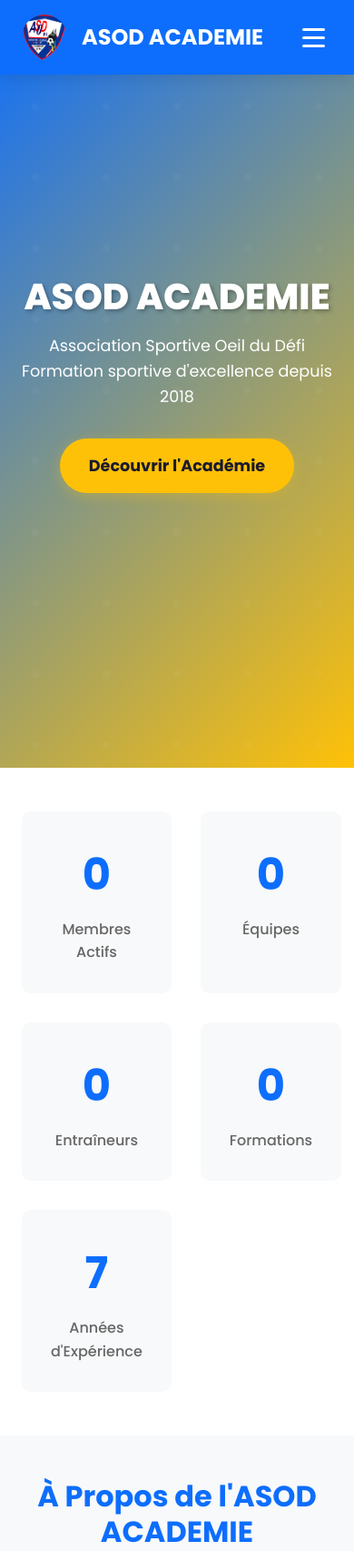
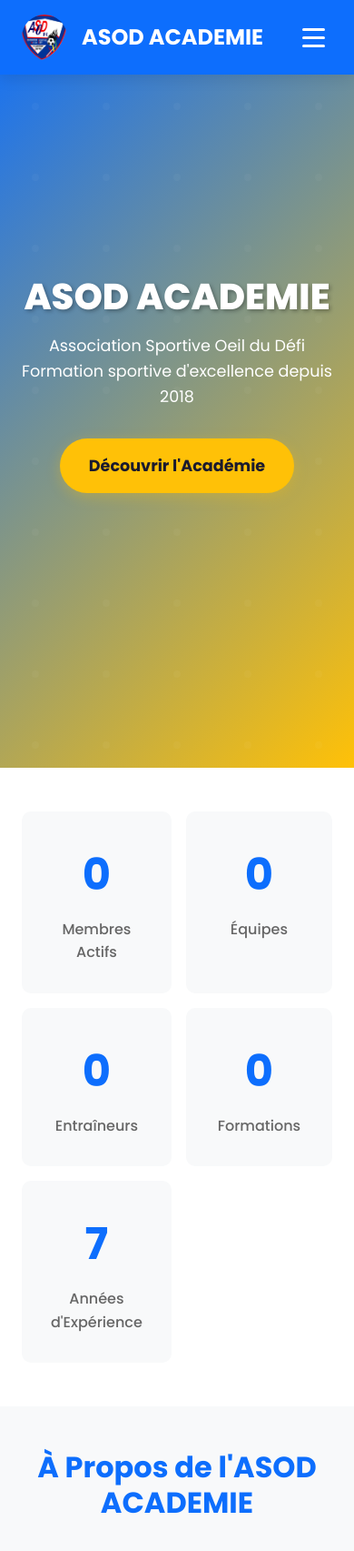
Before and after one commit to ronaldjunior450-web/asod-academie, a PHP site: page /ges_asod/ in a window 390 px wide. Shown: the top 1705 px of the page at 91% size. Run offline with PHP 8.4, Linux system fonts and the light colour scheme; data that the repository does not hold is empty.

Commit message:
Optimisation responsive: Images et layouts amÃ©liorÃ©s
âœ… Ã‰TAPE B TERMINÃ‰E - Images et layouts optimisÃ©s:
- Images responsives: max-width 100%, height auto
- Grilles optimisÃ©es: minmax en rem, gaps relatifs
- Layouts mobile: espacements rÃ©duits pour mobile
- Stats grid: 2 colonnes sur mobile avec gap rÃ©duit
- About/inscription: colonnes simples sur mobile
- Form rows: colonnes simples sur mobile

AmÃ©liore l'adaptation automatique des contenus

```diff
--- a/index.php
+++ b/index.php
@@ -124,10 +124,18 @@ try {
             font-weight: bold;
         }
 
+        /* Images responsives */
+        img {
+            max-width: 100%;
+            height: auto;
+            display: block;
+        }
+
         .logo img {
             width: 3.125rem;  /* 50px */
             height: 3.125rem;  /* 50px */
             border-radius: 50%;
+            object-fit: cover;
         }
 
         .nav {
@@ -339,8 +347,8 @@ try {
 
         .stats-grid {
             display: grid;
-            grid-template-columns: repeat(auto-fit, minmax(200px, 1fr));
-            gap: 2rem;
+            grid-template-columns: repeat(auto-fit, minmax(12.5rem, 1fr));  /* minmax(200px, 1fr) */
+            gap: var(--spacing-xl);  /* 2rem */
             text-align: center;
         }
 
@@ -386,7 +394,7 @@ try {
         .about-content {
             display: grid;
             grid-template-columns: 1fr 1fr;
-            gap: 3rem;
+            gap: var(--spacing-xxl);  /* 3rem */
             align-items: center;
         }
 
@@ -675,12 +683,12 @@ try {
 
             .about-content {
                 grid-template-columns: 1fr;
-                gap: 2rem;
+                gap: var(--spacing-xl);  /* 2rem */
             }
 
             .inscription-content {
                 grid-template-columns: 1fr;
-                gap: 2rem;
+                gap: var(--spacing-xl);  /* 2rem */
             }
 
             .form-row {
@@ -689,11 +697,12 @@ try {
 
             .contact-content {
                 grid-template-columns: 1fr;
-                gap: 2rem;
+                gap: var(--spacing-xl);  /* 2rem */
             }
 
             .stats-grid {
                 grid-template-columns: repeat(2, 1fr);
+                gap: var(--spacing-md);  /* 1rem */
             }
 
             .footer-links {
```
